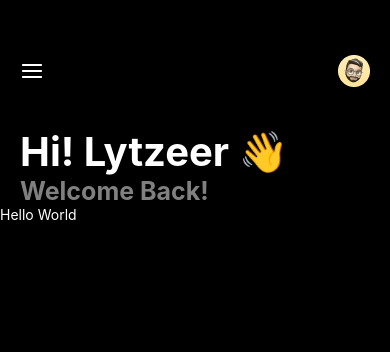
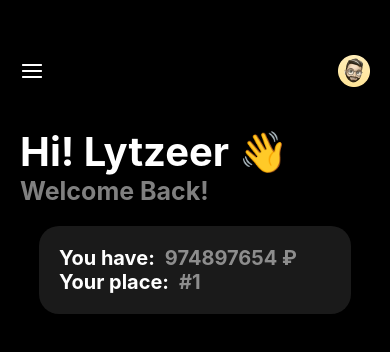
Before and after one commit to Lytzeer/PokemonBattle, a React Native app: screen /Home in a window 390 px wide. Shown: the top 352 px of the page. Built offline with nearby package versions, Linux system fonts and the light colour scheme.

Commit message:
Home Page -> Add Info Box

```diff
--- /dev/null
+++ b/src/Components/Home/Info.tsx
@@ -0,0 +1,50 @@
+import { StyleSheet, View, Text } from "react-native";
+
+export default function Info() {
+    return (
+        <View style={styles.box}>
+            <View style={styles.info_box}>
+                <View style={styles.money_box}>
+                    <Text style={styles.mtext}>You have:</Text>
+                    <Text style={styles.stext}>974897654 ₽</Text>
+                </View>
+                <View style={styles.standing_box}>
+                    <Text style={styles.mtext}>Your place:</Text>
+                    <Text style={styles.stext}>#1</Text>
+                </View>
+            </View>
+        </View>
+    );
+}
+
+const styles = StyleSheet.create({
+    money_box: {
+        flexDirection: 'row',
+    },
+    standing_box: {
+        flexDirection: 'row',
+    },
+    info_box: {
+        padding: 20,
+        backgroundColor: '#1a1a1a',
+        width: '80%',
+        borderRadius: 20,
+    },
+    box: {
+        flex: 1,
+        alignItems: 'center',
+        paddingTop: 20,
+    },
+    mtext: {
+        color: '#fff',
+        marginRight: 10,
+        fontSize: 20,
+        fontWeight: 'bold',
+    },
+    stext: {
+        color: '#fff',
+        fontSize: 20,
+        fontWeight: 'bold',
+        opacity: 0.5,
+    },
+});
--- a/src/Screens/Home.tsx
+++ b/src/Screens/Home.tsx
@@ -2,6 +2,7 @@ import { StatusBar } from 'expo-status-bar';
 import { StyleSheet, Text, View } from 'react-native';
 import Navbar from '../Components/Home/Navbar';
 import Title from '../Components/Home/Title';
+import Info from '../Components/Home/Info';
 
 export default function Home() {
     return (
@@ -9,9 +10,7 @@ export default function Home() {
             <StatusBar style="light" />
             <Navbar />
             <Title />
-            <View>
-                <Text style={styles.text}>Hello World</Text>
-            </View>
+            <Info />
         </View>
     );
 }
```
